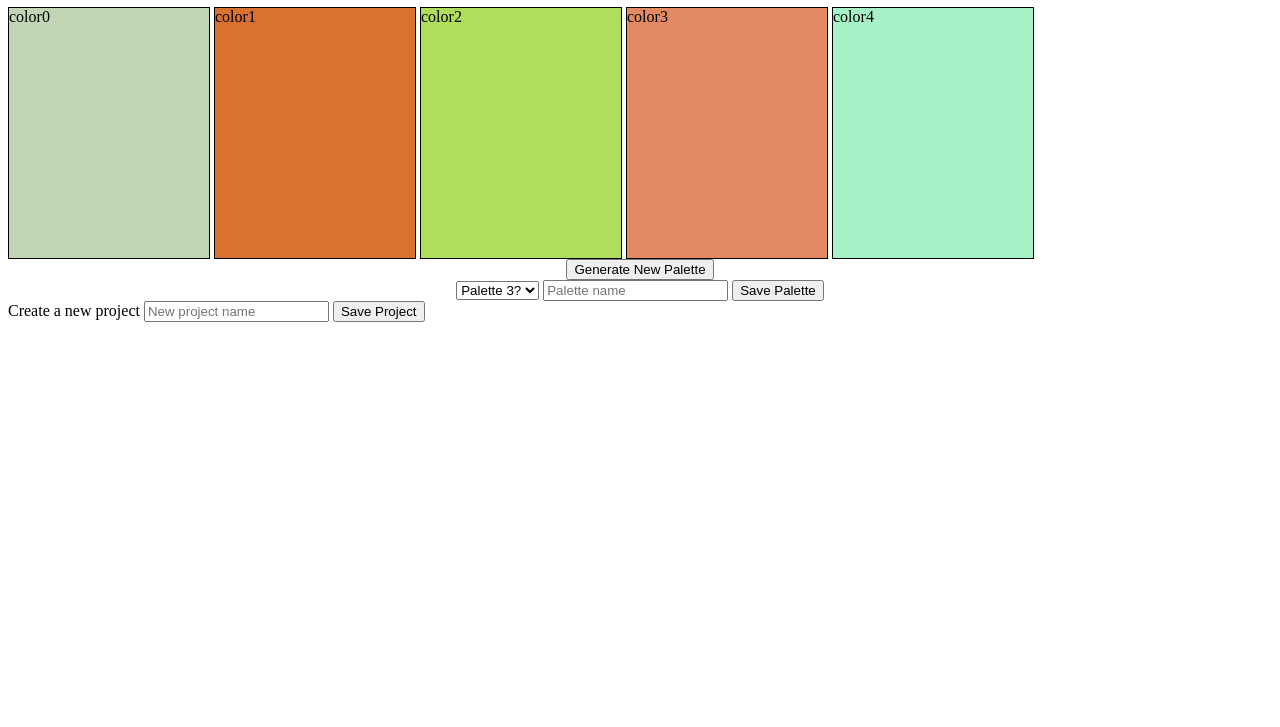
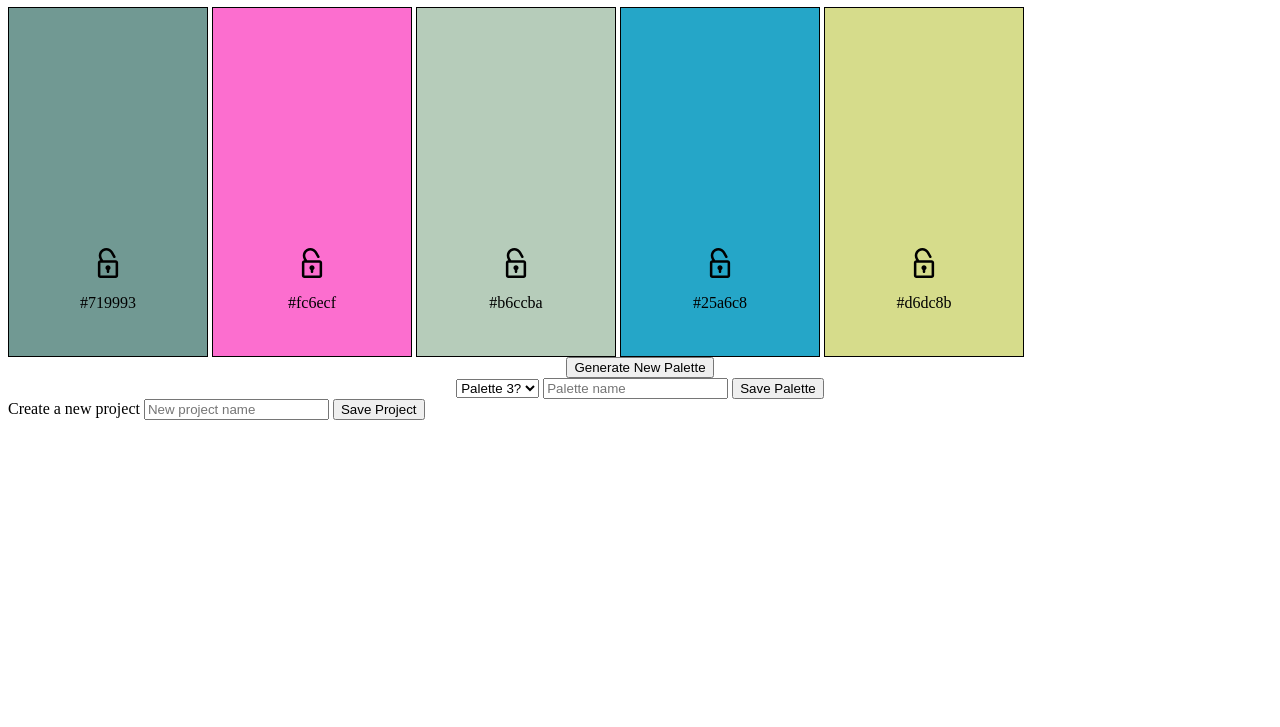
Before and after one commit to jaredeklin/palette-picker, a website: page public/index.html in a window 1280 px wide. Shown: the part 73-800 px from the top of the page. Drawn offline with nearby package versions, Linux system fonts and the light colour scheme.

Commit message:
Add lock to cards and toggle lock

```diff
--- a/public/css/styles.css
+++ b/public/css/styles.css
@@ -1,13 +1,52 @@
+* {
+  outline: none;
+  box-sizing: border-box;
+}
+
 h1 {
   text-align: center;
 }
 
 .colors {
+  position: relative;
+  box-sizing: border-box;
   display: inline-flex;
   width: 200px;
-  height: 250px;
+  height: 350px;
   border: 1px solid black;
-  /*background-color: magenta;*/
+}
+
+.colors div {
+  width: 100px;
+  height: 100px;
+  margin: 240px auto 0 auto;
+}
+
+.lock-btn {
+  display: block;
+  margin: auto;
+  height: 30px;
+  width: 30px;
+  background-image: url('/images/open-lock.svg');
+  background-size: 30px;
+  background-color: inherit;
+  border: none;
+}
+
+.lock {
+  background-image: url('/images/lock-icon.svg');
+}
+
+
+
+.lock-btn:hover {
+  /*border: 1px solid black;*/
+  box-shadow: 0 0 4px 4px;
+}
+
+.colors p {
+  width: 100%;
+  text-align: center;
 }
 
 .new-palette-btn {
--- a/public/index.html
+++ b/public/index.html
@@ -5,13 +5,8 @@
   <link rel="stylesheet" type="text/css" href="./css/styles.css">
 </head>
 <body>
-  <h1>snaps! we be servering</h1>
+  <h1>we be servering</h1>
   <section class="color-section">
-   <!--  <article class="colors">color1</article>
-    <article class="colors">color2</article>
-    <article class="colors">color3</article>
-    <article class="colors">color4</article>
-    <article class="colors">color5</article> -->
   </section>
   <button class="new-palette-btn">Generate New Palette</button>
   <form class="palette-form">
--- a/public/js/scripts.js
+++ b/public/js/scripts.js
@@ -1,6 +1,13 @@
-let currentColors = [];
+const currentColors = [];
+const lockedColors = [];
 
-function randomColors() {
+$('.new-palette-btn').on('click', colorsArray);
+$('.color-section').on('click', '.lock-btn', toggleLock)
+
+colorsArray();
+appendColors();
+
+function randomColor() {
   let hexColor = '';
   while(hexColor.length < 6) {
     hexColor += (Math.random()).toString(16).substr(-6).substr(-1)
@@ -8,19 +15,40 @@ function randomColors() {
   return `#${hexColor}`
 }
 
+function colorsArray() {
+  for(let index = 0; index < 5; index++) {
+    let color = randomColor();
+    if(lockedColors.includes(currentColors[index])) {
+      console.log('match')
+    } else {
+      currentColors.splice(index, 1, color);
+    }
+  }
+  appendColors();
+}
+
 function appendColors() {
   $('.color-section').empty();
 
-  for(let i = 0; i < 5; i++) {
-    let color = randomColors();
-    currentColors.push(color)
+  currentColors.forEach(color => {
     $('.color-section').append(`
-      <article class="colors" style="background-color:${color}">color${i}</article>
+      <article class="colors" style="background-color:${color}">
+        <div>
+          <button class="lock-btn"></button>
+          <p>${color}</p>
+        </div>
+      </article>
     `);
+  });
+}
+
+function toggleLock() {
+  $(this).toggleClass('lock');
+  let color = $(this).next().text();
+
+  if (lockedColors.includes(color)) {
+    lockedColors.splice(lockedColors.indexOf(color), 1);
+  } else {
+    lockedColors.push(color);
   }
 }
-
-
-$('.new-palette-btn').on('click', appendColors);
-
-appendColors();
```
Also changed, not shown: public/images/lock-icon.svg (added), public/images/open-lock.svg (added), 2 other files.
